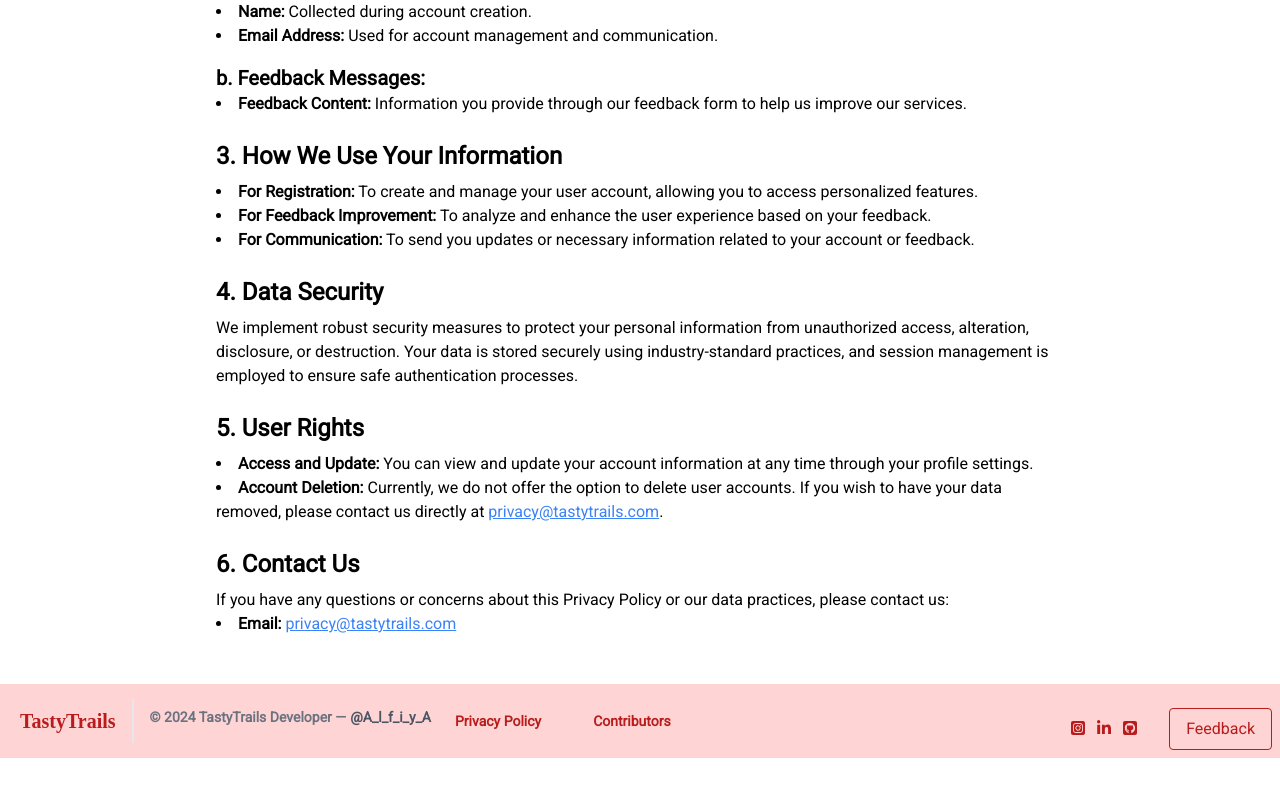
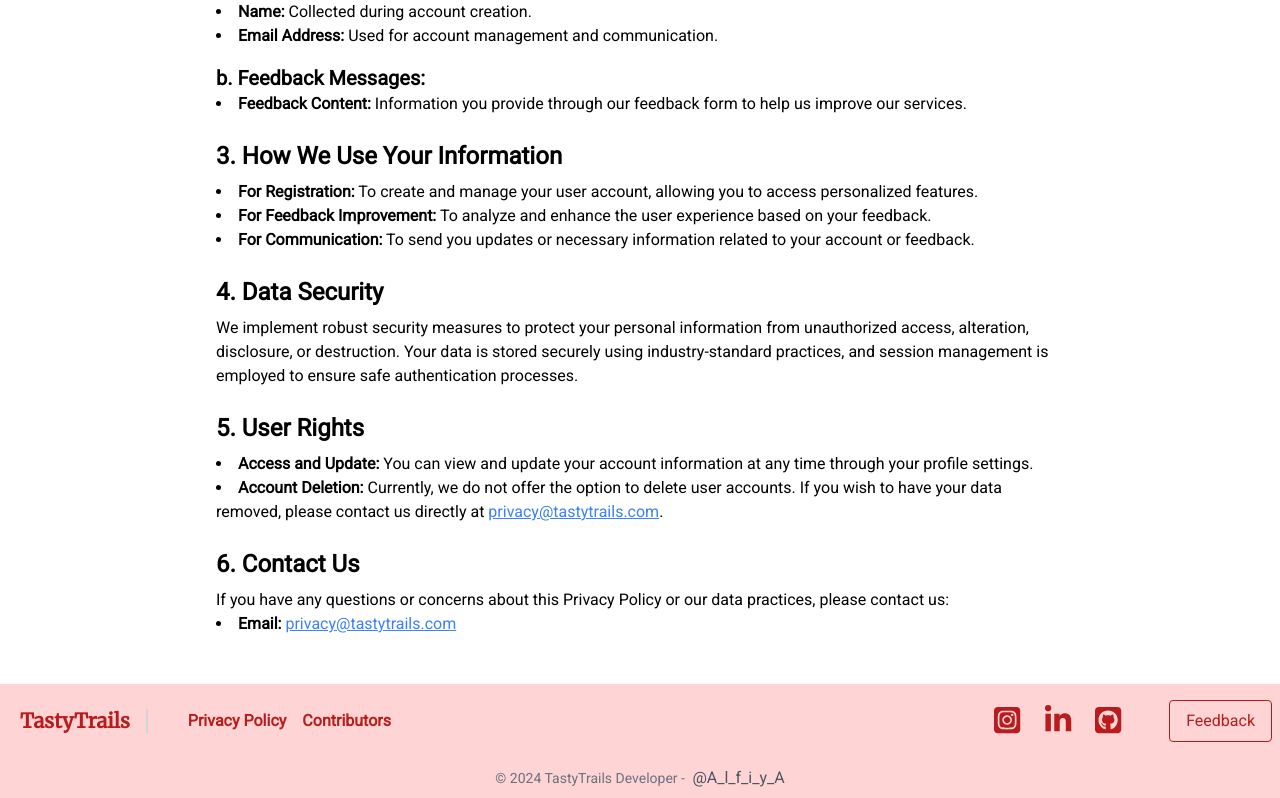
Before and after one commit to AlfiyaSiddique/TastyTrails, a React (Vite) app in the folder frontend/: page /privacy-policy in a window 1280 px wide. Shown: the part 364-1162 px from the top of the page. Before the commit the page ends 1122 px from the top, so only its background shows below. Built offline with nearby package versions, Linux system fonts and the light colour scheme.

Commit message:
Updated footer

```diff
--- a/frontend/src/Components/Footer.jsx
+++ b/frontend/src/Components/Footer.jsx
@@ -12,6 +12,7 @@ import {
 import { Link, useLocation } from "react-router-dom";
 import { toast } from "react-toastify";
 import GoogleTranslate from "./GoogleTranslate";
+
 const Footer = () => {
   const [showModal, setShowModal] = useState(false);
   const [rating, setRating] = useState(0);
@@ -43,8 +44,8 @@ const Footer = () => {
 
   const handleSubmit = async (e) => {
     e.preventDefault();
-    if (!name || !email || !message || rating === 0 || message.length < 5) { // Added check for message length
-      toast.error("Name, Email, Message (at least 5 characters), and Rating are mandatory fields!"); // Replaced alert with toast notification
+    if (!name || !email || !message || rating === 0 || message.length < 5) {   // Added check for message length
+      toast.error("Name, Email, Message (at least 5 characters), and Rating are mandatory fields!");  // Replaced alert with toast notification
       return;
     }
 
@@ -89,97 +90,83 @@ const Footer = () => {
   };
 
   return (
-    <div
-      className={`w-full ${path !== "/user" ? "relative" : "fixed bottom-0"}`}
-    >
+    <div className={`w-full ${path !== "/user" ? "relative" : "fixed bottom-0"}`}>
       {path !== "/user" && (
         <>
           <footer className="text-gray-600 body-font w-full bg-[#fed4d4]">
-            <div className="container px-2 py-2 flex items-center sm:flex-row flex-col justify-between space-y-4">
-              <div className="flex title-font font-bold items-center md:justify-start justify-center text-red-700 max-sm:flex-col">
-                <span className="ml-3 text-xl font-[Mrriweather]">
-                  TastyTrails
-                </span>
-
-                <div className="text-sm text-gray-500 sm:ml-4 sm:pl-4 sm:border-l-2 sm:border-gray-200 sm:py-2 sm:mt-0 mt-4 sm:text-center flex max-sm:flex-col">
-                  <div>
-                    <span>
-                      © {new Date().getFullYear()} TastyTrails Developer —
-                    </span>
-
-                    <Link
-                      to="https://twitter.com/A_l_f_i_y_a"
-                      className="text-gray-600 ml-1 sm:text-center px-0"
-                      rel="noopener noreferrer"
-                      target="_blank"
-                    >
-                      @A_l_f_i_y_A
-                    </Link>
-                  </div>
-                  <div>
-                    {/* added privacy policy */}
-                    <Link
-                      to="/privacy-policy"
-                      className="inline-flex items-center bg-transparent border-0 py-1 px-3 text-red-700 hover:bg-gray-200 rounded transition-all mx-3"
-                    >
-                      Privacy Policy
-                    </Link>
-
-                    <Link to="/contributors" className="ml-4">
-                      <button className="inline-flex items-center bg-transparent border-0 py-1 px-3 text-red-700 hover:bg-gray-200 rounded transition-all mx-0">
-                        Contributors
-                      </button>
-                    </Link>
-                  </div>
+          <div className="container px-2 py-4 flex flex-col sm:flex-row items-center justify-between">
+              <div className="flex title-font font-bold items-center justify-center md:justify-start text-red-700 max-sm:flex-col">
+                <span className="ml-3 text-xl font-[Merriweather]">TastyTrails</span>
+                <div className="hidden sm:block h-6 border-l-2 border-gray-300 mx-4"></div>
+                <div className="flex items-center sm:ml-4">
+                  <Link
+                    to="/privacy-policy"
+                    className="inline-flex items-center text-red-700 hover:text-red-500 transition-all duration-200 text-md mx-2"
+                  >
+                    Privacy Policy
+                  </Link>
+                  <Link to="/contributors">
+                    <button className="inline-flex items-center text-red-700 hover:text-red-500 transition-all duration-200 text-md mx-2">
+                      Contributors
+                    </button>
+                  </Link>
                 </div>
               </div>
 
-              <div className="flex items-center max-sm:flex-col-reverse">
-                <div className="inline-flex sm:ml-auto sm:mt-0 mt-4 justify-center sm:justify-start">
+
+              <div className="flex items-center max-sm:flex-col mt-4 sm:mt-0 justify-start">
+                <div className="flex my-auto">
+                  <div className="sm:block h-6  mx-4 ml-0"></div>
+                  <GoogleTranslate />
+                </div>
+                <div className="flex mx-8">
                   <Link
                     to={"https://www.instagram.com/alfiya.17.siddiq/"}
-                    className="text-ref-500 text-red-700"
+                    className="text-red-700 text-3xl ml-8 hover:text-red-500 transition-colors duration-200"
                   >
                     <FontAwesomeIcon icon={faInstagramSquare} />
                   </Link>
                   <Link
-                    to={
-                      "https://www.linkedin.com/in/alfiya-siddique-987a59240/"
-                    }
-                    className="ml-3 text-red-700"
+                    to={"https://www.linkedin.com/in/alfiya-siddique-987a59240/"}
+                    className="ml-6 text-red-700 text-3xl hover:text-red-500 transition-colors duration-200"
                   >
-                    <FontAwesomeIcon icon={faLinkedinIn} className="" />
+                    <FontAwesomeIcon icon={faLinkedinIn} />
                   </Link>
                   <Link
                     to={"https://github.com/AlfiyaSiddique"}
-                    className="ml-3 text-red-700"
+                    className="ml-6 text-red-700 text-3xl hover:text-red-500 transition-colors duration-200"
                   >
                     <FontAwesomeIcon icon={faGithubSquare} />
                   </Link>
                 </div>
-                <div className="flex">
-                  <div className="translate flex ml-4 my-auto max-sm:ml-0">
-                    <GoogleTranslate />
-                  </div>
+                <button
+                  onClick={openModal}  // Call openModal when feedback button is clicked
+                  className="ml-4 py-2 px-4 bg-transparent border border-red-700 text-red-700 rounded hover:bg-red-700 hover:text-white transition-all duration-200"
+                >
+                  Feedback
+                </button>
+              </div>
+            </div>
 
-                  <button
-                    onClick={openModal} // Call openModal when feedback button is clicked
-                    className="ml-4 py-2 px-4 bg-transparent border border-red-700 text-red-700 rounded hover:bg-red-700 hover:text-white"
-                  >
-                    Feedback
-                  </button>
-                </div>
-              </div>
+            {/* Copyright Row */}
+            <div className="text-center py-2">
+              <span className="text-sm text-gray-500">© {new Date().getFullYear()} TastyTrails Developer - </span>
+              <Link
+                to="https://twitter.com/A_l_f_i_y_a"
+                className="text-gray-600 ml-1 sm:text-center px-0"
+                rel="noopener noreferrer"
+                target="_blank"
+              >
+                @A_l_f_i_y_A
+              </Link>
             </div>
           </footer>
 
-          {/* Modal */}
           {showModal && (
             <div className="fixed inset-0 flex items-center justify-center z-50 bg-black bg-opacity-50">
               <div className="bg-white p-6 rounded-lg w-full max-w-lg">
                 {submitStatus === null ? (
                   <>
-                    {}
                     <h2 className="text-2xl font-bold mb-4">Feedback</h2>
                     <form className="space-y-4" onSubmit={handleSubmit}>
                       <div>
@@ -216,7 +203,6 @@ const Footer = () => {
                           placeholder="Your Message"
                           value={message}
                           onChange={(e) => setMessage(e.target.value)}
-
                           required
                         ></textarea>
                       </div>
@@ -227,11 +213,10 @@ const Footer = () => {
                           {[1, 2, 3, 4, 5].map((star) => (
                             <span
                               key={star}
-                              className={`cursor-pointer ${
-                                rating >= star
-                                  ? "text-yellow-400"
-                                  : "text-gray-400"
-                              }`}
+                              className={`cursor-pointer ${rating >= star
+                                ? "text-yellow-400"
+                                : "text-gray-400"
+                                }`}
                               onClick={() => handleRating(star)}
                             >
                               {rating >= star ? "★" : "☆"}
```
Also changed, not shown: 1 other file (tests, documents, lock files or other folders).
